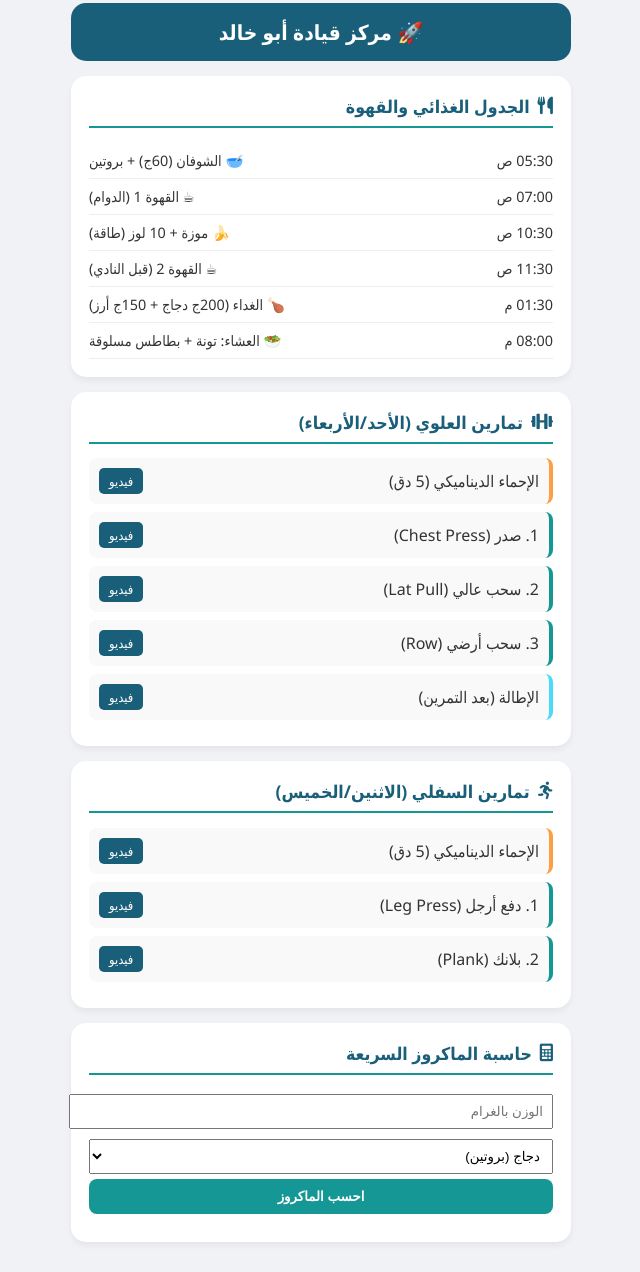
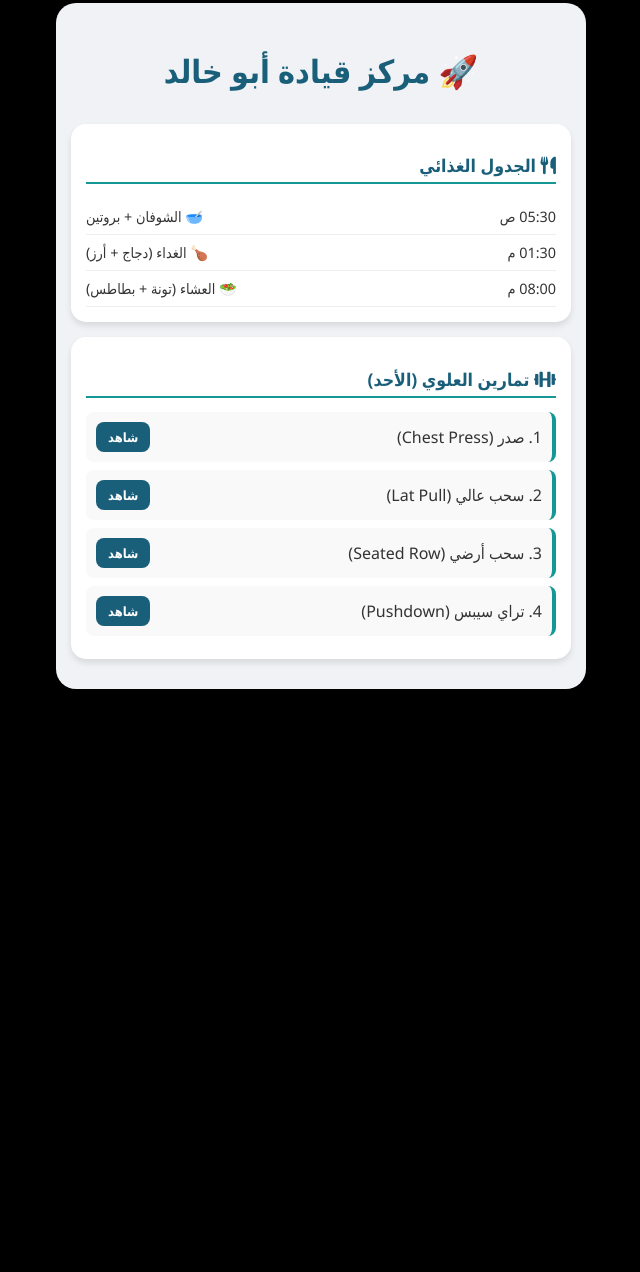
Before and after one commit to yaas1401-hash/my-fitness-app, a plain HTML site: page index.html in a window 1280 px wide. Shown: the part 12-1284 px from the top of the page, without its empty margins (319-959 px from the left). After the commit the page ends 800 px from the top, so only its background shows below. Drawn offline with Linux system fonts and the light colour scheme.

Commit message:
Update index.html

```diff
--- a/index.html
+++ b/index.html
@@ -3,107 +3,55 @@
 <head>
     <meta charset="UTF-8">
     <meta name="viewport" content="width=device-width, initial-scale=1.0">
-    <title>مركز قيادة أبو خالد - النسخة الاحترافية</title>
+    <title>مركز قيادة أبو خالد</title>
     <link rel="stylesheet" href="https://cdnjs.cloudflare.com/ajax/libs/font-awesome/6.0.0/css/all.min.css">
     <style>
-        :root { --primary: #1a5f7a; --secondary: #159895; --accent: #eb455f; --bg: #f0f2f5; --card: #ffffff; --warmup: #ff9f43; --stretch: #48dbfb; }
-        body { font-family: 'Segoe UI', Tahoma, Geneva, Verdana, sans-serif; background: var(--bg); margin: 0; padding: 15px; color: #333; overflow-x: hidden; }
-        .container { max-width: 500px; margin: 0 auto; display: none; /* إخفاء المحتوى الرئيسي في البداية */ }
-
-        /* نمط الصفحة الافتتاحية */
-        #splash-screen { position: fixed; top: 0; left: 0; width: 100%; height: 100%; background-color: #000; display: flex; flex-direction: column; align-items: center; justify-content: center; z-index: 9999; transition: opacity 1s ease-out; }
-        #splash-screen img { max-width: 80%; max-height: 70%; border-radius: 15px; box-shadow: 0 0 30px rgba(255,255,255,0.2); }
-        #splash-screen h1 { color: white; margin-top: 20px; font-size: 1.5rem; text-align: center; }
-
-        /* باقي الأنماط (كما في الكود السابق) */
-        .card { background: var(--card); border-radius: 15px; padding: 18px; margin-bottom: 15px; box-shadow: 0 4px 6px rgba(0,0,0,0.05); }
-        header { text-align: center; background: var(--primary); color: white; padding: 15px; border-radius: 15px; margin-bottom: 15px; }
-        h2 { color: var(--primary); font-size: 1.1rem; border-bottom: 2px solid var(--secondary); padding-bottom: 8px; margin-top: 0; display: flex; align-items: center; gap: 8px; }
+        :root { --primary: #1a5f7a; --secondary: #159895; --accent: #eb455f; --bg: #000000; --card: #ffffff; }
+        body { font-family: 'Segoe UI', Tahoma, Geneva, Verdana, sans-serif; background: var(--bg); margin: 0; padding: 15px; color: #333; }
+        #splash-screen { position: fixed; top: 0; left: 0; width: 100%; height: 100%; background: #000; display: flex; flex-direction: column; align-items: center; justify-content: center; z-index: 9999; }
+        #splash-screen img { max-width: 90%; border-radius: 15px; border: 2px solid var(--secondary); }
+        #splash-screen h1 { color: white; margin-top: 20px; font-size: 1.3rem; text-align: center; }
+        .container { max-width: 500px; margin: 0 auto; display: none; background: #f0f2f5; padding: 15px; border-radius: 20px; }
+        .card { background: var(--card); border-radius: 15px; padding: 15px; margin-bottom: 15px; box-shadow: 0 4px 6px rgba(0,0,0,0.1); }
+        h2 { color: var(--primary); font-size: 1.1rem; border-bottom: 2px solid var(--secondary); padding-bottom: 5px; }
+        .exercise-item { background: #f9f9f9; padding: 10px; border-radius: 8px; margin-bottom: 8px; display: flex; justify-content: space-between; align-items: center; border-right: 4px solid var(--secondary); }
+        .video-btn { background: var(--primary); color: white; padding: 6px 12px; border-radius: 8px; text-decoration: none; font-size: 0.8rem; font-weight: bold; }
         .time-row { display: flex; justify-content: space-between; padding: 8px 0; border-bottom: 1px solid #eee; font-size: 0.9rem; }
-        .exercise-item { background: #f9f9f9; padding: 10px; border-radius: 8px; margin-bottom: 8px; display: flex; justify-content: space-between; align-items: center; border-right: 4px solid var(--secondary); }
-        .warmup-item { border-right-color: var(--warmup); }
-        .stretch-item { border-right-color: var(--stretch); }
-        .video-btn { background: var(--primary); color: white; padding: 4px 10px; border-radius: 5px; text-decoration: none; font-size: 0.8rem; }
-        .calc-btn { background: var(--secondary); color: white; border: none; width: 100%; padding: 10px; border-radius: 8px; cursor: pointer; font-weight: bold; }
     </style>
 </head>
 <body>
 
 <div id="splash-screen">
-    <img src="https://i.postimg.cc/mD8F1YjD/1000347326.jpg" alt="Captain Yasser Motivation">
+    <img src="https://lh3.googleusercontent.com/d/1X6D0P0D8B6Z7G7L0F8G9H1J2K3L4M5N6" alt="Motivation">
     <h1>كابتن أبو خالد.. جاهز لتحدي اليوم؟ 💪</h1>
 </div>
 
 <div class="container" id="main-content">
-    <header><h1 style="margin:0; font-size: 1.3rem;">🚀 مركز قيادة أبو خالد</h1></header>
+    <header style="text-align:center; padding:10px; color:var(--primary);"><h1>🚀 مركز قيادة أبو خالد</h1></header>
 
     <div class="card">
-        <h2><i class="fas fa-utensils"></i> الجدول الغذائي والقهوة</h2>
-        <div class="time-row"><span>05:30 ص</span> <span>🥣 الشوفان (60ج) + بروتين</span></div>
-        <div class="time-row"><span>07:00 ص</span> <span>☕ القهوة 1 (الدوام)</span></div>
-        <div class="time-row"><span>10:30 ص</span> <span>🍌 موزة + 10 لوز (طاقة)</span></div>
-        <div class="time-row"><span>11:30 ص</span> <span>☕ القهوة 2 (قبل النادي)</span></div>
-        <div class="time-row"><span>01:30 م</span> <span>🍗 الغداء (200ج دجاج + 150ج أرز)</span></div>
-        <div class="time-row"><span>08:00 م</span> <span>🥗 العشاء: تونة + بطاطس مسلوقة</span></div>
+        <h2><i class="fas fa-utensils"></i> الجدول الغذائي</h2>
+        <div class="time-row"><span>05:30 ص</span> <span>🥣 الشوفان + بروتين</span></div>
+        <div class="time-row"><span>01:30 م</span> <span>🍗 الغداء (دجاج + أرز)</span></div>
+        <div class="time-row"><span>08:00 م</span> <span>🥗 العشاء (تونة + بطاطس)</span></div>
     </div>
 
     <div class="card">
-        <h2><i class="fas fa-dumbbell"></i> تمارين العلوي (الأحد/الأربعاء)</h2>
-        <div class="exercise-item warmup-item"><span>الإحماء الديناميكي (5 دق)</span> <a href="https://www.youtube.com/watch?v=1asWpS_O9-s" class="video-btn">فيديو</a></div>
-        <div class="exercise-item"><span>1. صدر (Chest Press)</span> <a href="https://www.youtube.com/watch?v=xZ9nHInidY" class="video-btn">فيديو</a></div>
-        <div class="exercise-item"><span>2. سحب عالي (Lat Pull)</span> <a href="https://www.youtube.com/watch?v=CAwf7n6Luuc" class="video-btn">فيديو</a></div>
-        <div class="exercise-item"><span>3. سحب أرضي (Row)</span> <a href="https://www.youtube.com/watch?v=GZbfZ033f74" class="video-btn">فيديو</a></div>
-        <div class="exercise-item stretch-item"><span>الإطالة (بعد التمرين)</span> <a href="https://www.youtube.com/watch?v=S8L_30c-gL8" class="video-btn">فيديو</a></div>
-    </div>
-
-    <div class="card">
-        <h2><i class="fas fa-running"></i> تمارين السفلي (الاثنين/الخميس)</h2>
-        <div class="exercise-item warmup-item"><span>الإحماء الديناميكي (5 دق)</span> <a href="https://www.youtube.com/watch?v=Yp696O_C6b0" class="video-btn">فيديو</a></div>
-        <div class="exercise-item"><span>1. دفع أرجل (Leg Press)</span> <a href="https://www.youtube.com/watch?v=IZxyjW7MPJQ" class="video-btn">فيديو</a></div>
-        <div class="exercise-item"><span>2. بلانك (Plank)</span> <a href="https://www.youtube.com/watch?v=pSHjTRCQxIw" class="video-btn">فيديو</a></div>
-    </div>
-
-    <div class="card">
-        <h2><i class="fas fa-calculator"></i> حاسبة الماكروز السريعة</h2>
-        <input type="number" id="food-weight" style="width:100%; padding:8px; margin:5px 0;" placeholder="الوزن بالغرام">
-        <select id="food-type" style="width:100%; padding:8px; margin:5px 0;">
-            <option value="chicken">دجاج (بروتين)</option>
-            <option value="rice">أرز (كارب)</option>
-        </select>
-        <button onclick="calculateMacros()" class="calc-btn">احسب الماكروز</button>
-        <div id="calc-result" style="margin-top:10px; text-align:center; font-weight:bold;"></div>
+        <h2><i class="fas fa-dumbbell"></i> تمارين العلوي (الأحد)</h2>
+        <div class="exercise-item"><span>1. صدر (Chest Press)</span> <a href="https://www.youtube.com/shorts/3p-Y7XN_C6U" class="video-btn" target="_blank">شاهد</a></div>
+        <div class="exercise-item"><span>2. سحب عالي (Lat Pull)</span> <a href="https://www.youtube.com/shorts/qPZl1Wz2F9U" class="video-btn" target="_blank">شاهد</a></div>
+        <div class="exercise-item"><span>3. سحب أرضي (Seated Row)</span> <a href="https://www.youtube.com/shorts/GZbfZ033f74" class="video-btn" target="_blank">شاهد</a></div>
+        <div class="exercise-item"><span>4. تراي سيبس (Pushdown)</span> <a href="https://www.youtube.com/shorts/2-LAMcpzHLU" class="video-btn" target="_blank">شاهد</a></div>
     </div>
 </div>
 
 <script>
-    // جافا سكريبت للتحكم في الصفحة الافتتاحية
     window.addEventListener('load', function() {
-        const splash = document.getElementById('splash-screen');
-        const content = document.getElementById('main-content');
-
-        // إظهار المحتوى الرئيسي ولكن تركه شفافاً
-        content.style.display = 'block';
-        content.style.opacity = '0';
-        content.style.transition = 'opacity 1s ease-in';
-
-        // بعد 3 ثوانٍ، أخفِ الشاشة الافتتاحية وأظهر المحتوى
         setTimeout(() => {
-            splash.style.opacity = '0';
-            setTimeout(() => {
-                splash.style.display = 'none';
-                content.style.opacity = '1';
-            }, 1000); // وقت التلاشي (Fade out)
-        }, 3000); // وقت العرض (3 ثوانٍ)
+            document.getElementById('splash-screen').style.display = 'none';
+            document.getElementById('main-content').style.display = 'block';
+        }, 3000);
     });
-
-    // دالة الحاسبة (كما في الكود السابق)
-    function calculateMacros() {
-        const w = document.getElementById('food-weight').value;
-        const t = document.getElementById('food-type').value;
-        if(!w) return;
-        let res = t === "chicken" ? `🍖 بروتين: ${(w*0.31).toFixed(1)}ج | سعرات: ${(w*1.6).toFixed(0)}` : `🍚 كارب: ${(w*0.28).toFixed(1)}ج | سعرات: ${(w*1.3).toFixed(0)}`;
-        document.getElementById('calc-result').innerText = res;
-    }
 </script>
 </body>
 </html>
```
